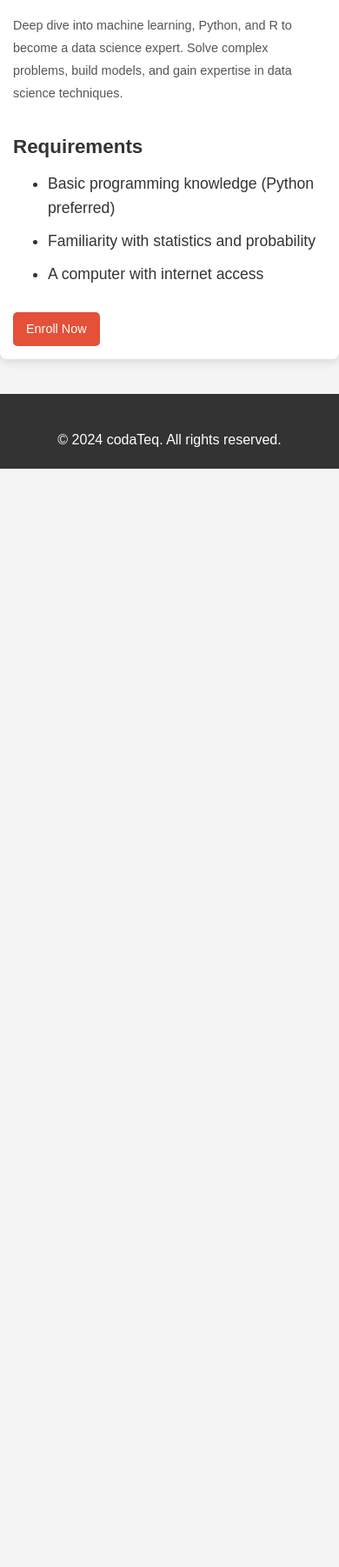
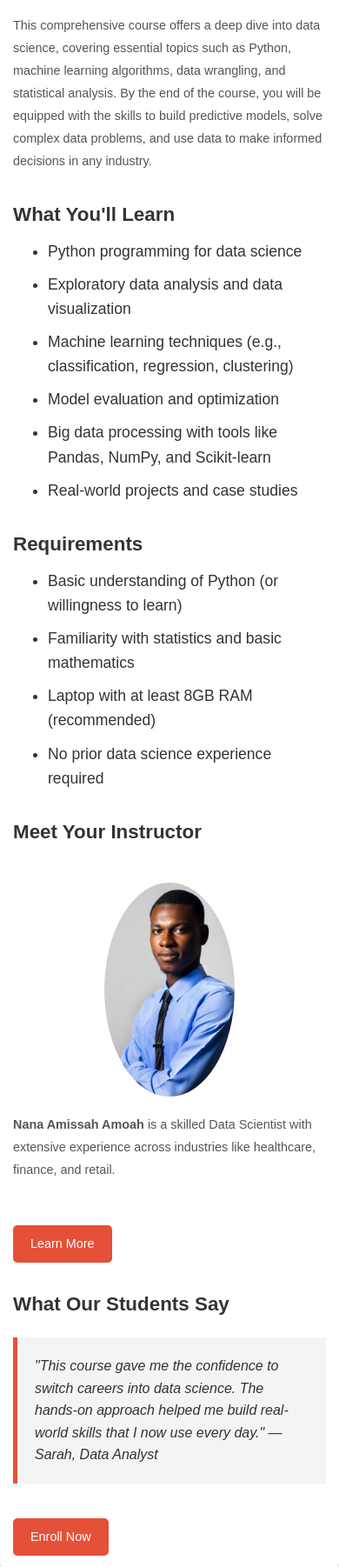
Before and after one commit to dsam5/codaTeq, a plain HTML site: page data-science.html in a window 390 px wide. Shown: the part 195-1997 px from the top of the page at 87% size. Before the commit the page ends 844 px from the top, so only its background shows below. Drawn offline with Linux system fonts and the light colour scheme.

Commit message:
Add files via upload

```diff
--- a/data-science.html
+++ b/data-science.html
@@ -6,6 +6,75 @@
     <title>Data Science Mastery - codaTeq</title>
     <link rel="stylesheet" href="styles1.css">
     <link rel="icon" href="favicon.ico" type="image/x-icon">
+    <style>
+        /* Additional styling */
+        .instructor {
+            display: flex;
+            align-items: center;
+            justify-content: flex-start;
+            padding: 30px 0;
+            gap: 20px;
+        }
+
+        .instructor img {
+            width: 150px;
+            height: 150;
+            border-radius: 50%; /* Makes the image circular */
+            object-fit: contain;
+        }
+
+        .instructor-content {
+            max-width: 600px;
+            text-align: left;
+        }
+
+        .cta-btn {
+            display: inline-block;
+            padding: 10px 20px;
+            background-color: #e55039;
+            color: white;
+            text-decoration: none;
+            border-radius: 5px;
+            transition: 0.3s;
+        }
+
+        .cta-btn:hover {
+            background-color: #d84315;
+        }
+
+        #instructor-details {
+            padding: 20px 0;
+            display: none; /* Hidden by default */
+            text-align: left;
+        }
+
+        blockquote {
+            font-style: italic;
+            padding: 20px;
+            background-color: #f4f4f4;
+            border-left: 5px solid #e55039;
+            margin: 20px 0;
+        }
+
+        /* Styling for larger screens */
+        @media (min-width: 768px) {
+            .instructor {
+                flex-direction: row;
+            }
+        }
+
+        /* Styling for smaller screens */
+        @media (max-width: 768px) {
+            .instructor {
+                flex-direction: column;
+                text-align: center;
+            }
+
+            .cta-btn {
+                margin-top: 20px;
+            }
+        }
+    </style>
 </head>
 <body>
     <!-- Header Section -->
@@ -25,18 +94,63 @@
         </nav>
     </header>
 
-    <!-- Course Details Section -->
+    <!-- Course Overview Section -->
     <section class="course-details">
         <h1>Data Science Mastery</h1>
-        <p>Deep dive into machine learning, Python, and R to become a data science expert. Solve complex problems, build models, and gain expertise in data science techniques.</p>
+        <p>This comprehensive course offers a deep dive into data science, covering essential topics such as Python, machine learning algorithms, data wrangling, and statistical analysis. By the end of the course, you will be equipped with the skills to build predictive models, solve complex data problems, and use data to make informed decisions in any industry.</p>
 
+        <!-- What You'll Learn Section -->
+        <h2>What You'll Learn</h2>
+        <ul>
+            <li>Python programming for data science</li>
+            <li>Exploratory data analysis and data visualization</li>
+            <li>Machine learning techniques (e.g., classification, regression, clustering)</li>
+            <li>Model evaluation and optimization</li>
+            <li>Big data processing with tools like Pandas, NumPy, and Scikit-learn</li>
+            <li>Real-world projects and case studies</li>
+        </ul>
+
+        <!-- Requirements Section -->
         <h2>Requirements</h2>
         <ul>
-            <li>Basic programming knowledge (Python preferred)</li>
-            <li>Familiarity with statistics and probability</li>
-            <li>A computer with internet access</li>
+            <li>Basic understanding of Python (or willingness to learn)</li>
+            <li>Familiarity with statistics and basic mathematics</li>
+            <li>Laptop with at least 8GB RAM (recommended)</li>
+            <li>No prior data science experience required</li>
         </ul>
 
+        <!-- Instructor Section with Learn More Functionality -->
+        <h2>Meet Your Instructor</h2>
+        <div class="instructor">
+            <img src="team1.jpg" alt="Nana Amissah Amoah">
+            <div class="instructor-content">
+                <p><strong>Nana Amissah Amoah</strong> is a skilled Data Scientist with extensive experience across industries like healthcare, finance, and retail.</p>
+                <a href="#" id="learn-more-btn" class="cta-btn">Learn More</a>
+                <div id="instructor-details">
+                    <p>Nana specializes in developing predictive models, conducting in-depth data analysis using Python, and creating advanced NLP-based chatbots to enhance user experiences.</p>
+                    <p>Passionate about education and mentorship, Nana has empowered many students to master data science and AI, guiding them through complex concepts with ease. His focus is on staying up-to-date with the latest AI advancements and leveraging these technologies to drive innovation and business impact.</p>
+
+                    <h3>Instructor Highlights</h3>
+                    <ul>
+                        <li>Former Data Science Instructor at Home Skool Academy</li>
+                        <li>Regular speaker at international AI and ML conferences</li>
+                        <li>Dedicated to hands-on learning and mentorship</li>
+                    </ul>
+
+                    <!-- Contact Details -->
+                    <h3>Contact Details</h3>
+                    <p><strong>Email:</strong> nanaamoah776@gmail.com</p>
+                    <p><strong>LinkedIn:</strong> <a href="https://www.linkedin.com/in/nana-amoah">Nana (Amissah) Amoah</a></p>
+                    <p><strong>Phone:</strong> 0505884057 / 0506506443</p>
+                </div>
+            </div>
+        </div>
+
+        <!-- Testimonial Section -->
+        <h2>What Our Students Say</h2>
+        <blockquote>"This course gave me the confidence to switch careers into data science. The hands-on approach helped me build real-world skills that I now use every day." — Sarah, Data Analyst</blockquote>
+
+        <!-- Enroll Now Button -->
         <a href="https://docs.google.com/forms/d/e/1FAIpQLSdTAKn5cmDMLflZrV_CGeygEHzW773YzedVgduspT36qEh28Q/viewform?usp=sf_link" class="cta-btn">Enroll Now</a>
     </section>
 
@@ -46,5 +160,20 @@
             <p>© 2024 codaTeq. All rights reserved.</p>
         </div>
     </footer>
+
+    <script>
+        // Learn More button functionality
+        document.getElementById("learn-more-btn").addEventListener("click", function(event) {
+            event.preventDefault(); // Prevent default behavior of link
+            var details = document.getElementById("instructor-details");
+            if (details.style.display === "none") {
+                details.style.display = "block"; // Show instructor details
+                this.innerHTML = "Show Less"; // Change button text
+            } else {
+                details.style.display = "none"; // Hide instructor details
+                this.innerHTML = "Learn More"; // Reset button text
+            }
+        });
+    </script>
 </body>
 </html>
```
